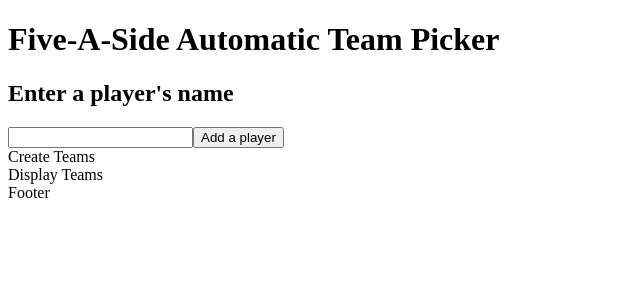
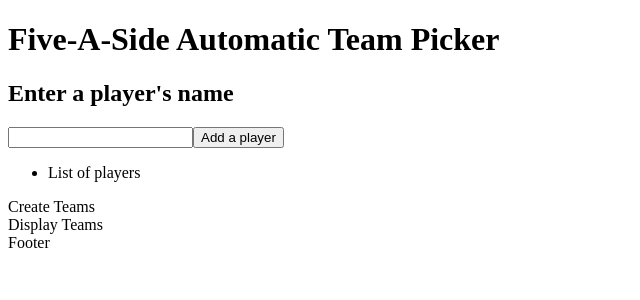
Before and after one commit to rmstibbard/five-a-side, a React (Create React App) app: page / in a window 1280 px wide. Shown: the top 300 px of the page, without its empty margins (0-640 px from the left). Built offline with nearby package versions, Linux system fonts and the light colour scheme.

Commit message:
Boilerplate for ListPlayers component

```diff
--- a/src/App.js
+++ b/src/App.js
@@ -2,6 +2,7 @@ import React from 'react';
 import './App.css';
 import Header from './components/Header/Header'; // Must use directory and filename minus extension if there is no container 'index.js' associated with the component. If there is a container file, use the directory name alone */
 import AddPlayer from './components/AddPlayer'; // Has container file
+import ListPlayers from './components/ListPlayers/ListPlayers';
 import CreateTeams from './components/CreateTeams/CreateTeams';
 import DisplayTeams from './components/DisplayTeams/DisplayTeams';
 import Footer from './components/Footer/Footer';
@@ -11,6 +12,7 @@ function App() {
     <React.Fragment>
       <Header />
       <AddPlayer />
+      <ListPlayers />
       <CreateTeams />
       <DisplayTeams />
       <Footer />
--- /dev/null
+++ b/src/components/ListPlayers/ListPlayers.js
@@ -0,0 +1,11 @@
+import React from 'react';
+
+function ListPlayers() {
+  return (
+    <ul>
+      <li>List of players</li>
+    </ul>
+  );
+}
+
+export default ListPlayers;
```
